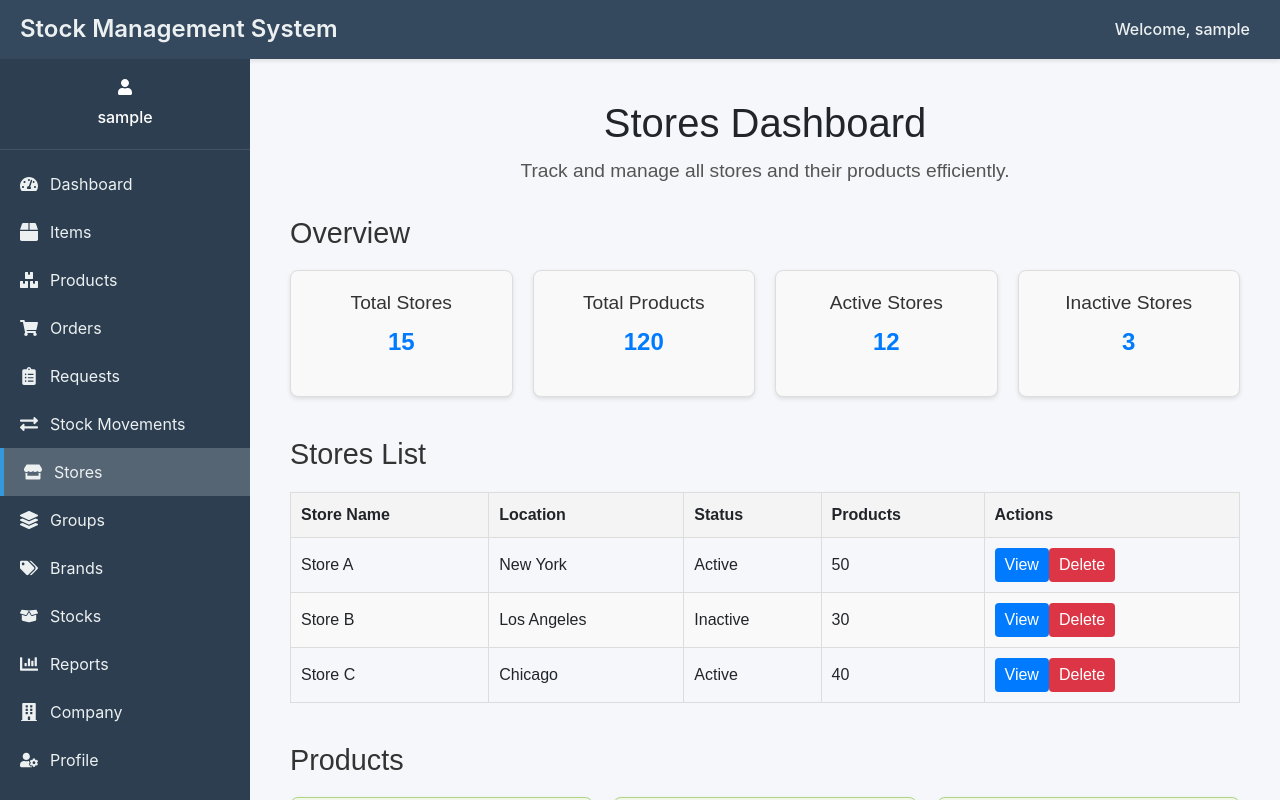
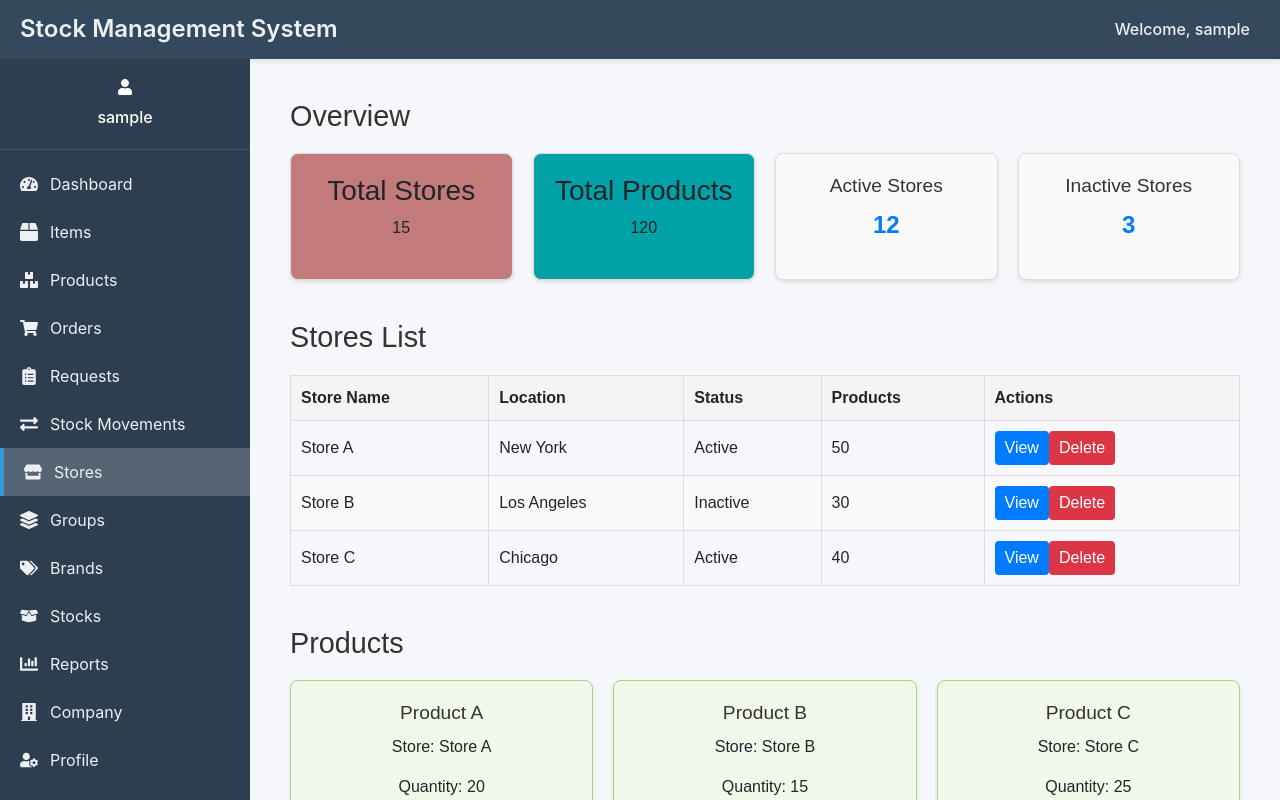
Before and after one commit to icechidi/NITStockMgtMain_v1.0, a React (Create React App) app in the folder client/: page /stores in a window 1280 px wide. Shown: the top 800 px of the page. Built offline with nearby package versions, Linux system fonts and the light colour scheme; sample sign-in values are in the browser's storage.

Commit message:
Updating the Stores.js contents seperatly

```diff
--- a/client/src/components/Stores/Stores.css
+++ b/client/src/components/Stores/Stores.css
@@ -5,7 +5,7 @@
 
   .stores-header {
     text-align: center;
-    margin-bottom: 30px;
+    margin-bottom: 0px;
   }
 
   .stores-header h1 {
@@ -27,6 +27,24 @@
     display: grid;
     grid-template-columns: repeat(4, 1fr);
     gap: 20px;
+  }
+
+  .stores-card-stores {
+    background-color: #c27b7a;
+    border: 1px solid #ddd;
+    border-radius: 8px;
+    padding: 20px;
+    text-align: center;
+    box-shadow: 0 2px 4px rgba(0, 0, 0, 0.1);
+  }
+
+  .stores-card-products {
+    background-color: #00a1a7;
+    border: 1px solid #ddd;
+    border-radius: 8px;
+    padding: 20px;
+    text-align: center;
+    box-shadow: 0 2px 4px rgba(0, 0, 0, 0.1);
   }
 
   .stores-card {
--- a/client/src/components/Stores/Stores.js
+++ b/client/src/components/Stores/Stores.js
@@ -5,19 +5,19 @@ function Stores() {
   return (
     <div className="stores-dashboard">
       <header className="stores-header">
-        <h1>Stores Dashboard</h1>
-        <p>Track and manage all stores and their products efficiently.</p>
+        {/* <h1>Stores Dashboard</h1>
+        <p>Track and manage all stores and their products efficiently.</p> */}
       </header>
 
       {/* Overview Section */}
       <section className="stores-overview-section">
         <h2>Overview</h2>
         <div className="stores-overview-cards">
-          <div className="stores-card">
+          <div className="stores-card-stores">
             <h3>Total Stores</h3>
             <p>15</p>
           </div>
-          <div className="stores-card">
+          <div className="stores-card-products">
             <h3>Total Products</h3>
             <p>120</p>
           </div>
```
